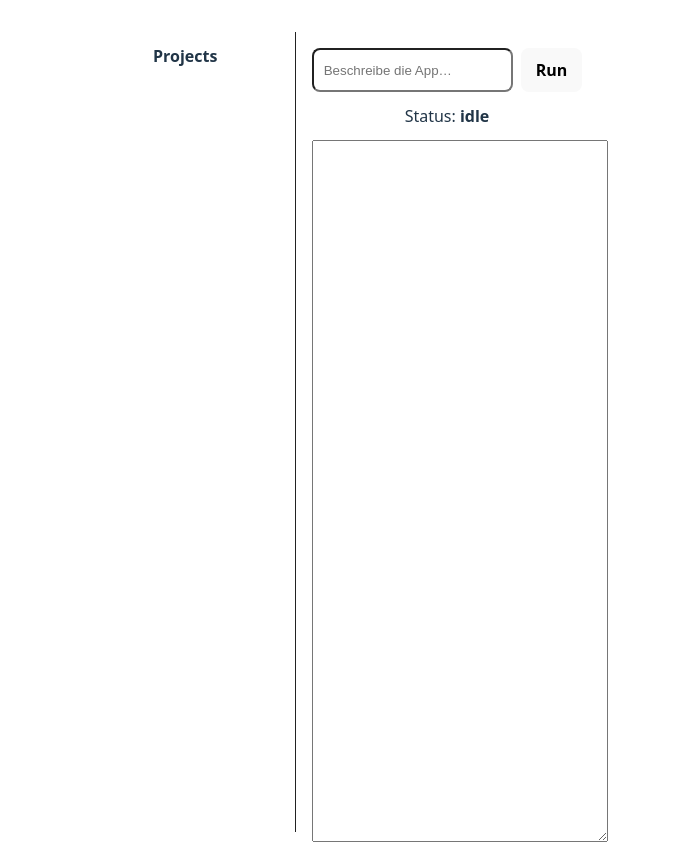
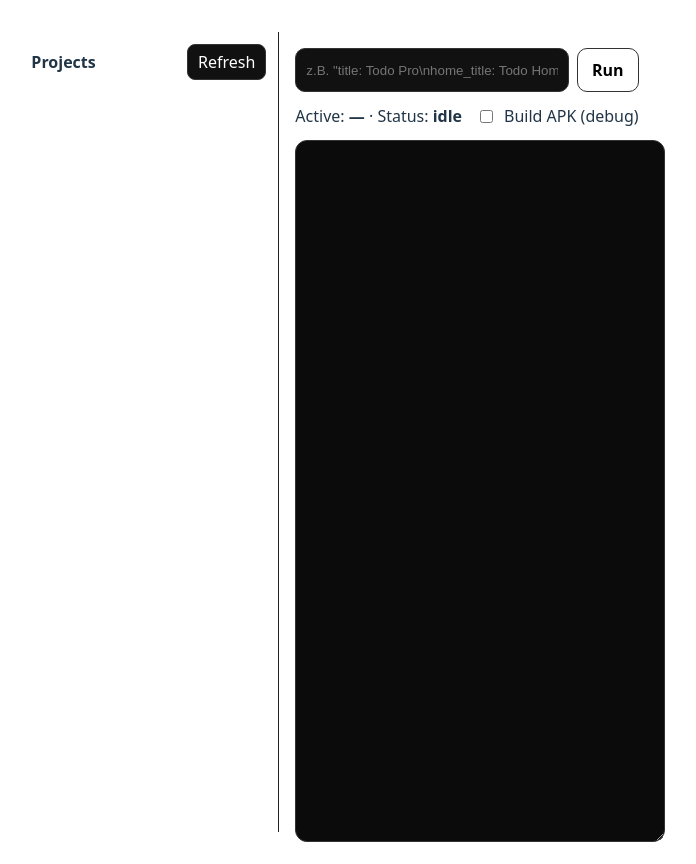
Before and after one commit to MartinWiederhold/Appbuilder, a React (Vite) app in the folder apps/desktop/: page / in a window 1280 px wide. Shown: the whole page, without its empty margins (303-999 px from the left). Built offline with nearby package versions, Linux system fonts and the light colour scheme.

Commit message:
BMAD Phase 2.4: run.json artifacts + project status badges + build apk toggle

```diff
--- a/apps/desktop/src/App.tsx
+++ b/apps/desktop/src/App.tsx
@@ -4,89 +4,169 @@ import { listen } from "@tauri-apps/api/event";
 import { invoke } from "@tauri-apps/api/core";
 
 type Status = "idle" | "running" | "success" | "failed";
+type LastStatus = "success" | "failed" | "never";
+
+type ProjectInfo = {
+  name: string;
+  last_status: LastStatus;
+  finished_at?: string | null;
+};
+
+function badge(status: LastStatus) {
+  const base: React.CSSProperties = {
+    fontSize: 11,
+    padding: "2px 6px",
+    borderRadius: 999,
+    border: "1px solid #333",
+    opacity: 0.9,
+  };
+  if (status === "success") return <span style={{ ...base, background: "#163" }}>ok</span>;
+  if (status === "failed") return <span style={{ ...base, background: "#611" }}>fail</span>;
+  return <span style={{ ...base, background: "#222" }}>—</span>;
+}
 
 export default function App() {
-  const [projects, setProjects] = useState<string[]>([]);
+  const [projects, setProjects] = useState<ProjectInfo[]>([]);
   const [project, setProject] = useState("");
   const [prompt, setPrompt] = useState("");
   const [logs, setLogs] = useState<string[]>([]);
   const [status, setStatus] = useState<Status>("idle");
+  const [buildApk, setBuildApk] = useState(false);
 
   const logText = useMemo(() => logs.join("\n"), [logs]);
 
-  // load project list on startup
+  async function refreshProjects(selectIfEmpty = true) {
+    const list = await invoke<ProjectInfo[]>("list_projects_with_status");
+    setProjects(list);
+    if (selectIfEmpty && !project && list.length > 0) setProject(list[0].name);
+  }
+
   useEffect(() => {
-    refreshProjects();
+    // restore last project
+    const last = localStorage.getItem("fb:lastProject");
+    refreshProjects(false).then(async () => {
+      if (last) setProject(last);
+      else {
+        const list = await invoke<ProjectInfo[]>("list_projects_with_status");
+        if (!project && list.length > 0) setProject(list[0].name);
+      }
+    });
+    // eslint-disable-next-line react-hooks/exhaustive-deps
   }, []);
 
-  async function refreshProjects() {
-    const list = await invoke<string[]>("list_projects");
-    setProjects(list);
-    if (!project && list.length > 0) setProject(list[0]);
-  }
+  useEffect(() => {
+    if (project) localStorage.setItem("fb:lastProject", project);
+  }, [project]);
 
   useEffect(() => {
     const unlistenPromises = [
       listen<string>("agent:log", (e) => {
         setLogs((prev) => [...prev, String(e.payload)]);
       }),
-      listen<string>("agent:done", (e) => {
-        setLogs((prev) => [...prev, `\n[done] ${e.payload}`]);
-        setStatus(e.payload === "success" ? "success" : "failed");
+      listen<string>("agent:done", async (e) => {
+        const res = String(e.payload);
+        setLogs((prev) => [...prev, `\n[done] ${res}`]);
+        setStatus(res === "success" ? "success" : "failed");
+        await refreshProjects(false); // update sidebar badges
       }),
     ];
     return () => {
       unlistenPromises.forEach(async (p) => (await p)());
     };
+    // eslint-disable-next-line react-hooks/exhaustive-deps
   }, []);
 
   async function onRun() {
     if (!project || status === "running") return;
     setLogs([]);
     setStatus("running");
-    await invoke("run_agent_stream", { project, prompt });
+    await invoke("run_agent_stream", { project, prompt, buildApk });
   }
 
+  const active = projects.find((p) => p.name === project);
+
   return (
-    <div style={{ height: "100vh", display: "grid", gridTemplateColumns: "220px 1fr" }}>
-      {/* Sidebar */}
+    <div style={{ height: "100vh", display: "grid", gridTemplateColumns: "260px 1fr" }}>
       <div style={{ borderRight: "1px solid #222", padding: 12 }}>
-        <div style={{ fontWeight: 600, marginBottom: 8 }}>Projects</div>
+        <div style={{ display: "flex", justifyContent: "space-between", alignItems: "center", marginBottom: 8 }}>
+          <div style={{ fontWeight: 700 }}>Projects</div>
+          <button
+            onClick={() => refreshProjects(false)}
+            style={{ padding: "6px 10px", borderRadius: 8, border: "1px solid #333", background: "#111", color: "#fff" }}
+          >
+            Refresh
+          </button>
+        </div>
+
+        <div style={{ display: "grid", gap: 6 }}>
           {projects.map((p) => (
             <div
-            key={p}
-            onClick={() => setProject(p)}
+              key={p.name}
+              onClick={() => setProject(p.name)}
               style={{
-              padding: "6px 8px",
-              borderRadius: 6,
+                display: "flex",
+                justifyContent: "space-between",
+                alignItems: "center",
+                padding: "8px 10px",
+                borderRadius: 10,
                 cursor: "pointer",
-              background: p === project ? "#333" : "transparent",
+                background: p.name === project ? "#2a2a2a" : "transparent",
+                border: p.name === project ? "1px solid #333" : "1px solid transparent",
               }}
             >
-            {p}
+              <div style={{ display: "grid" }}>
+                <div style={{ fontWeight: 600 }}>{p.name}</div>
+                <div style={{ fontSize: 11, opacity: 0.7 }}>
+                  {p.finished_at ? new Date(p.finished_at).toLocaleString() : "never run"}
+                </div>
+              </div>
+              {badge(p.last_status)}
             </div>
           ))}
         </div>
+      </div>
 
-      {/* Main */}
       <div style={{ padding: 16, display: "grid", gridTemplateRows: "auto auto 1fr", gap: 12 }}>
         <div style={{ display: "grid", gridTemplateColumns: "1fr auto", gap: 8 }}>
           <input
             value={prompt}
             onChange={(e) => setPrompt(e.target.value)}
-            placeholder="Beschreibe die App…"
-            style={{ padding: 10, borderRadius: 8 }}
+            placeholder='z.B. "title: Todo Pro\nhome_title: Todo Home\nappbar_title: Todo Home"'
+            style={{ padding: 10, borderRadius: 10, border: "1px solid #333", background: "#111", color: "#fff" }}
           />
           <button
             onClick={onRun}
             disabled={status === "running"}
-            style={{ padding: "10px 14px", fontWeight: 600 }}
+            style={{
+              padding: "10px 14px",
+              borderRadius: 10,
+              border: "1px solid #333",
+              background: status === "running" ? "#222" : "#fff",
+              color: status === "running" ? "#aaa" : "#000",
+              cursor: status === "running" ? "not-allowed" : "pointer",
+              fontWeight: 700,
+            }}
           >
             {status === "running" ? "Running…" : "Run"}
           </button>
         </div>
 
-        <div>Status: <b>{status}</b></div>
+        <div style={{ display: "flex", gap: 14, alignItems: "center" }}>
+          <div>
+            Active: <b>{project || "—"}</b> · Status: <b>{status}</b>
+            {active?.last_status ? <span style={{ marginLeft: 8, opacity: 0.7 }}>(last: {active.last_status})</span> : null}
+          </div>
+
+          <label style={{ marginLeft: "auto", display: "flex", gap: 8, alignItems: "center", userSelect: "none" }}>
+            <input
+              type="checkbox"
+              checked={buildApk}
+              onChange={(e) => setBuildApk(e.target.checked)}
+              disabled={status === "running"}
+            />
+            Build APK (debug)
+          </label>
+        </div>
 
         <textarea
           readOnly
@@ -94,9 +174,14 @@ export default function App() {
           style={{
             width: "100%",
             height: "100%",
-            fontFamily: "monospace",
+            padding: 12,
+            borderRadius: 12,
+            border: "1px solid #333",
+            background: "#0b0b0b",
+            color: "#d6d6d6",
+            fontFamily: "ui-monospace, SFMono-Regular, Menlo, monospace",
             fontSize: 12,
-            padding: 12,
+            lineHeight: 1.4,
           }}
         />
       </div>
```
Also changed, not shown: 2 other files (tests, documents, lock files or other folders). Lines whose indentation alone changed are shown as unchanged.
